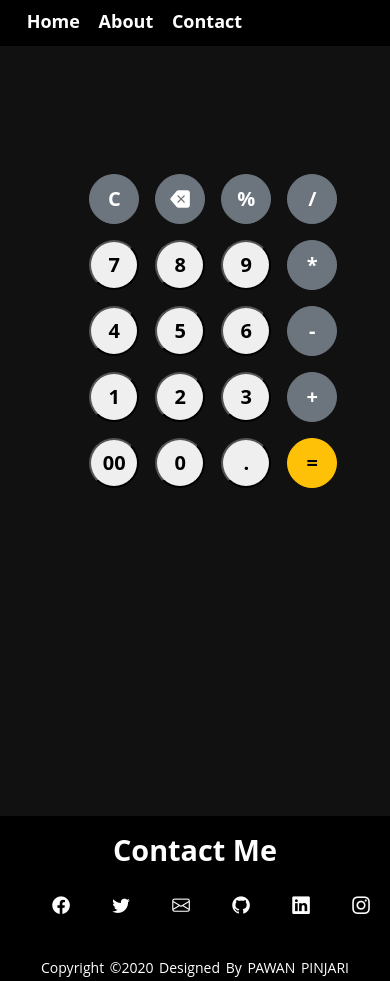
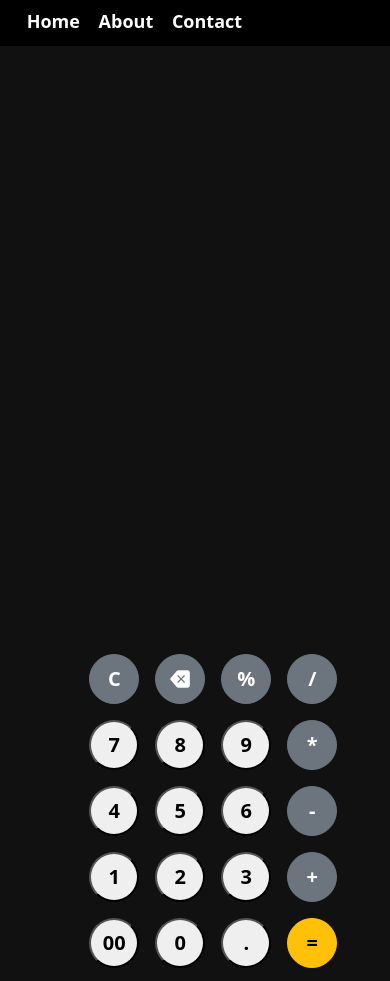
Before and after one commit to pawanpinjari/calculator, a plain HTML site: page index.html in a window 390 px wide. Shown: the top 981 px of the page. Drawn offline with nearby package versions, Linux system fonts and the light colour scheme.

Commit message:
Update calculatorstyle.css

```diff
--- a/calculatorstyle.css
+++ b/calculatorstyle.css
@@ -166,3 +166,8 @@ footer{
     margin-top: 320px;
    }
 }
+@media screen and (max-width:500px){
+    #main{
+        margin-top: 500px;
+    }
+}
```
